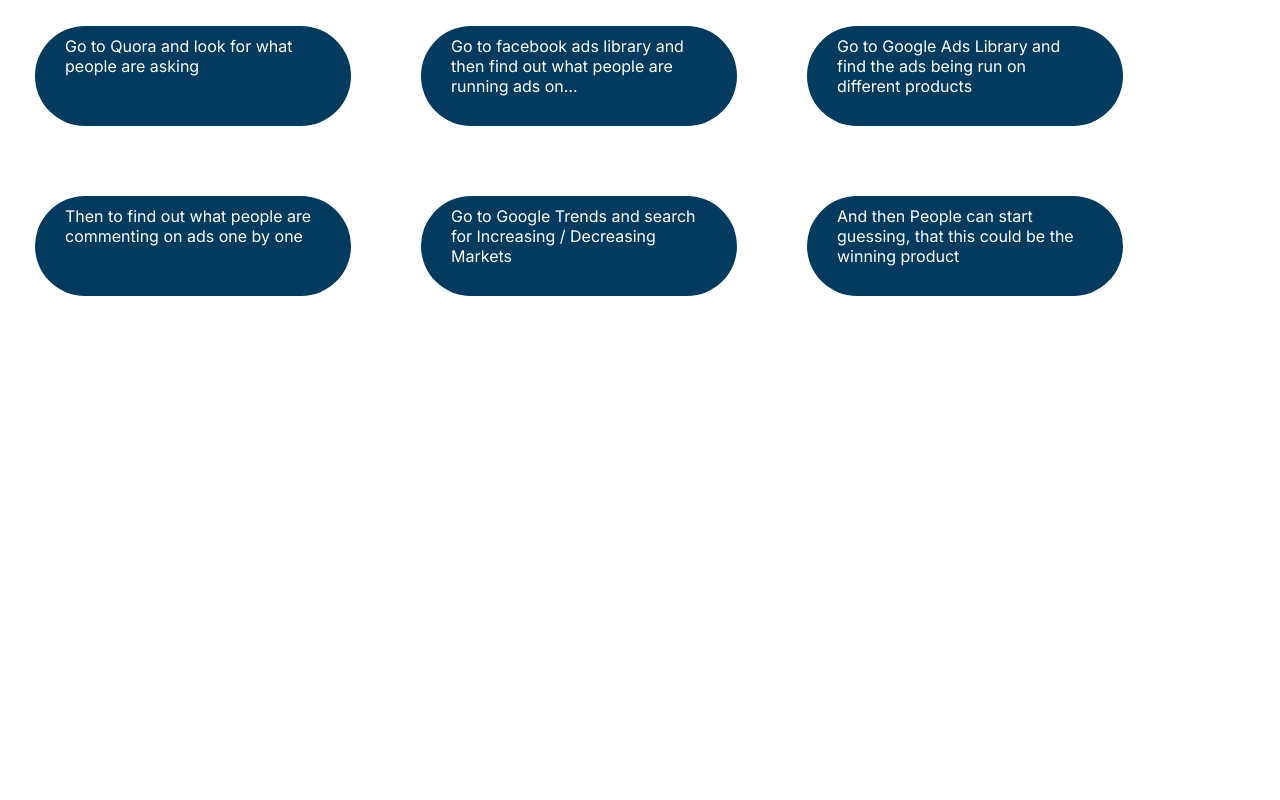
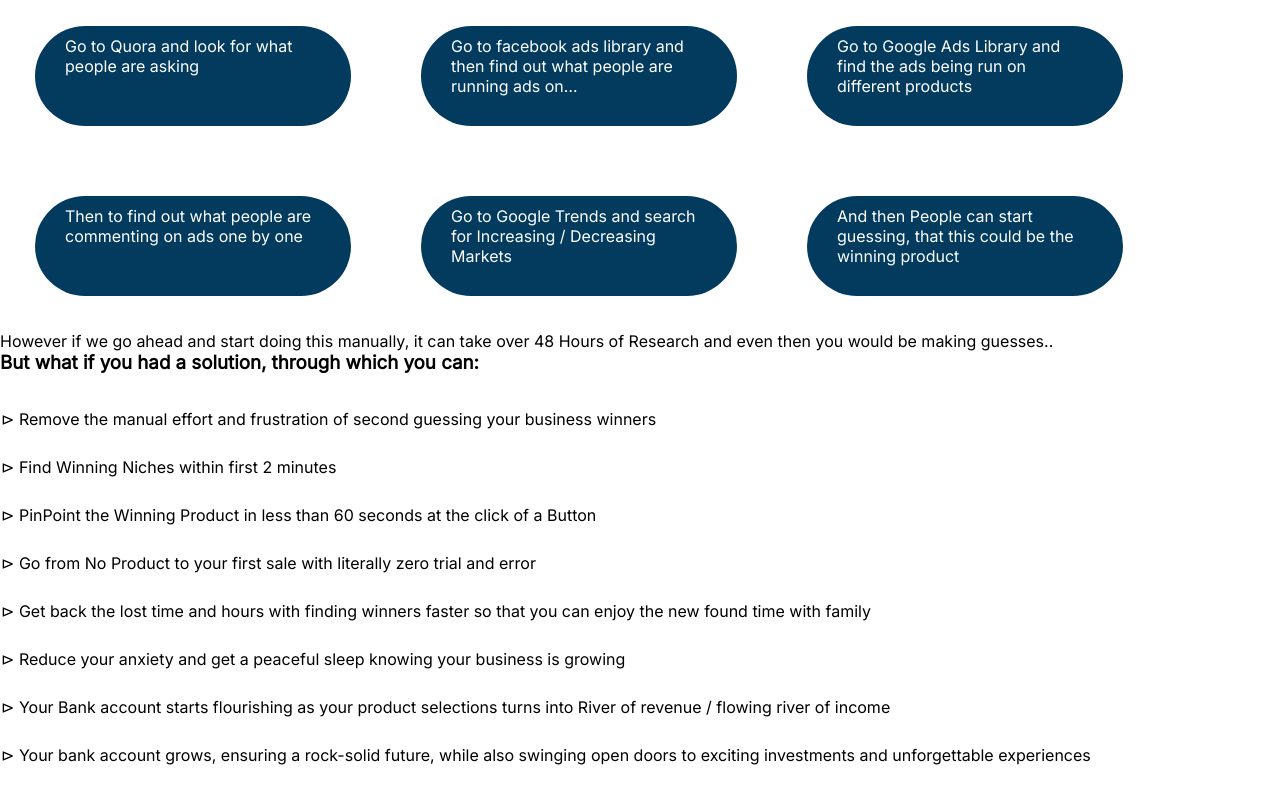
Before and after one commit to tejasviii21/sellerkin, a plain HTML site: page index.html in a window 1280 px wide. Shown: the part 4597-5397 px from the top of the page. Before the commit the page ends 4928 px from the top, so only its background shows below. Drawn offline with Linux system fonts and the light colour scheme.

Commit message:
second commit

```diff
--- a/index.html
+++ b/index.html
@@ -78,7 +78,24 @@
                         <li class="win-list-items">And then People can start guessing, that this could be the winning product</li>
                      </ul>
                </div>
-
+               <div id="solution">
+                <p>However if we go ahead and start doing this manually, it can take over 48 Hours of Research and even
+                then you would be making guesses..</p>
+                <h3>But what if you had a solution, through which you can:</h3>
+                <ul>
+                    <li class="sol-list-items">⊳ Remove the manual effort and frustration of second guessing your business winners</li>
+                    <li class="sol-list-items">⊳ Find Winning Niches within first 2 minutes</li>
+                    <li class="sol-list-items">⊳ PinPoint the Winning Product in less than 60 seconds at the click of a Button</li>
+                    <li class="sol-list-items">⊳ Go from No Product to your first sale with literally zero trial and error</li>
+                    <li class="sol-list-items">⊳ Get back the lost time and hours with finding winners faster so that you can enjoy the new found
+                        time with family</li>
+                    <li class="sol-list-items">⊳ Reduce your anxiety and get a peaceful sleep knowing your business is growing</li>
+                    <li class="sol-list-items">⊳ Your Bank account starts flourishing as your product selections turns into River of revenue /
+                        flowing river of income</li>
+                    <li class="sol-list-items">⊳ Your bank account grows, ensuring a rock-solid future, while also swinging open doors to exciting
+                        investments and unforgettable experiences</li>
+                </ul>
+           </div>
         </div>
     </section>
 </body>
```
